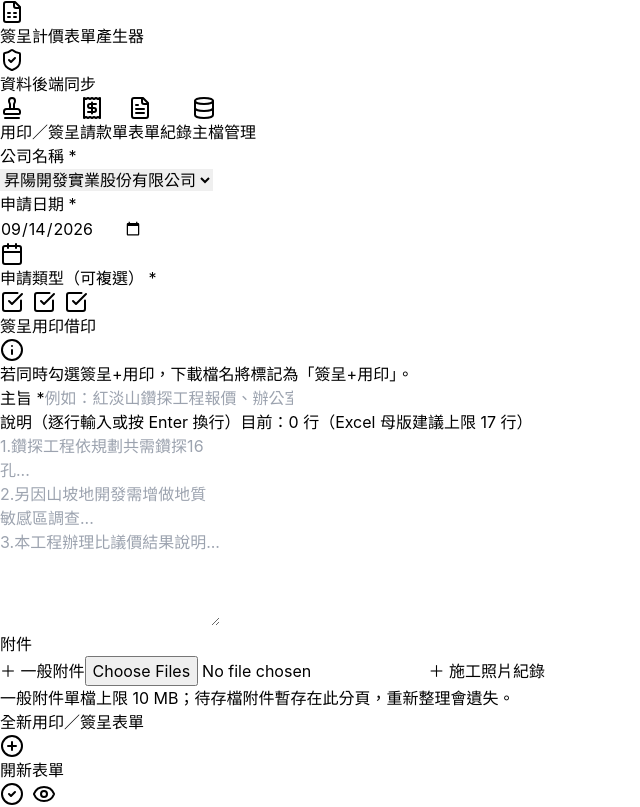
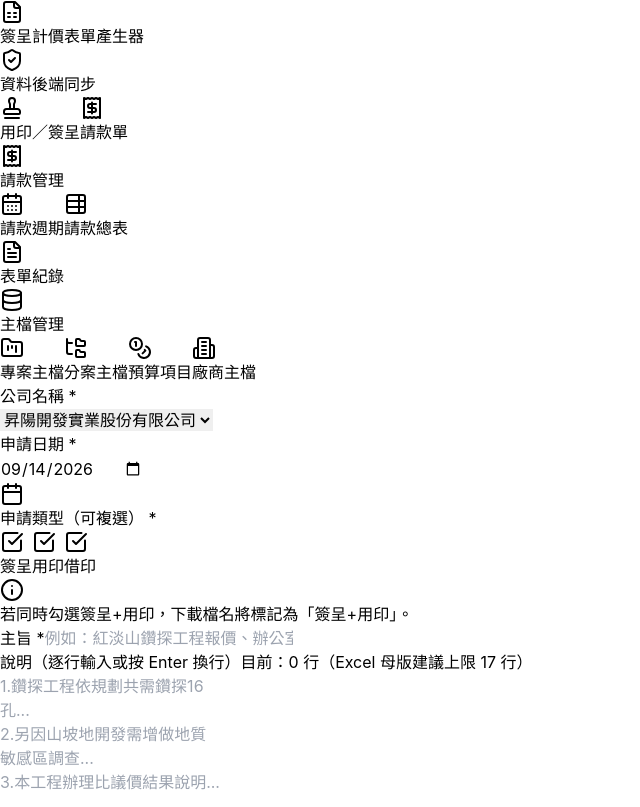
Before and after one commit to kent0925/shenyang, a React (Vite) app: page / in a window 1280 px wide. Shown: the top 807 px of the page, without its empty margins (0-640 px from the left). Built offline with nearby package versions, Linux system fonts and the light colour scheme.

Commit message:
feat(ui): reorganize navigation hierarchy

```diff
--- a/src/App.tsx
+++ b/src/App.tsx
@@ -1,6 +1,6 @@
 import React, { useState, useRef } from 'react';
 import { Header } from './components/layout/Header';
-import { TabNav, FormTab } from './components/layout/TabNav';
+import { TabNav, FormTab, NavigationTarget } from './components/layout/TabNav';
 import { SealApprovalForm } from './components/forms/SealApprovalForm';
 import { PaymentRequestForm } from './components/forms/PaymentRequestForm';
 import { FormRecordsPanel } from './components/forms/FormRecordsPanel';
@@ -8,6 +8,7 @@ import { AttachmentSection } from './components/forms/AttachmentSection';
 import { useFormAttachments } from './services/useFormAttachments';
 import { ATTACHMENT_PARTIAL_FAILURE } from './services/formAttachments';
 import { MasterDataPanel } from './components/master-data/MasterDataPanel';
+import { BillingCyclesPanel } from './components/master-data/BillingCyclesPanel';
 import { PreviewModal } from './components/preview/PreviewModal';
 import { SealApprovalView } from './components/preview/SealApprovalView';
 import { PaymentRequestView } from './components/preview/PaymentRequestView';
@@ -42,6 +43,8 @@ interface PendingArchiveInfo {
 
 const MainApp: React.FC = () => {
   const [activeTab, setActiveTab] = useState<FormTab>('seal');
+  const [claimSection, setClaimSection] = useState<'cycle' | 'summary'>('cycle');
+  const [masterSection, setMasterSection] = useState<'projects' | 'subprojects' | 'budgets' | 'vendors'>('projects');
   const [sealData, setSealData] = useState<SealApprovalData>(INITIAL_SEAL_APPROVAL_DATA);
   const [paymentData, setPaymentData] = useState<PaymentRequestData>(INITIAL_PAYMENT_REQUEST_DATA);
 
@@ -541,12 +544,14 @@ const MainApp: React.FC = () => {
     <div className="min-h-screen flex flex-col bg-slate-100">
       <Header />
 
-      <main className={`flex-1 max-w-5xl w-full mx-auto p-3 sm:p-6 ${activeTab === 'master' || activeTab === 'records' ? 'mb-8' : 'mb-24 sm:mb-20'}`}>
+      <main className={`flex-1 max-w-5xl w-full mx-auto p-3 sm:p-6 ${activeTab === 'master' || activeTab === 'claims' || activeTab === 'records' ? 'mb-8' : 'mb-24 sm:mb-20'}`}>
         <div className="bg-white rounded-2xl shadow-sm border border-slate-200">
           {/* 表單／主檔頁籤切換 */}
-          <TabNav activeTab={activeTab} onChange={(tab) => {
+          <TabNav activeTab={activeTab} claimSection={claimSection} masterSection={masterSection} onChange={(target: NavigationTarget) => {
             if (isProcessing) return;
-            setActiveTab(tab);
+            setActiveTab(target.tab);
+            if (target.tab === 'claims') setClaimSection(target.section);
+            if (target.tab === 'master') setMasterSection(target.section);
             setErrors({});
           }} />
 
@@ -588,8 +593,9 @@ const MainApp: React.FC = () => {
                 onOpenPaymentForm={handleOpenPaymentForm}
               />
             )}
+            {activeTab === 'claims' && <BillingCyclesPanel focusSection={claimSection} />}
             {activeTab === 'master' && (
-              <MasterDataPanel />
+              <MasterDataPanel initialTab={masterSection} />
             )}
             {(activeTab === 'seal' || activeTab === 'payment') && <AttachmentSection
               key={`${activeTab}-${activeTab === 'seal' ? currentSealFormId : currentPaymentFormId}`}
--- a/src/components/layout/TabNav.tsx
+++ b/src/components/layout/TabNav.tsx
@@ -1,24 +1,49 @@
 import React from 'react';
-import { Stamp, Receipt, Database, FileText } from 'lucide-react';
+import {
+  Building2,
+  CalendarDays,
+  Coins,
+  Database,
+  FileText,
+  FolderKanban,
+  FolderTree,
+  Receipt,
+  Stamp,
+  TableProperties,
+} from 'lucide-react';
 
-export type FormTab = 'seal' | 'payment' | 'records' | 'master';
+export type FormTab = 'seal' | 'payment' | 'claims' | 'records' | 'master';
+export type NavigationTarget =
+  | { tab: 'seal' }
+  | { tab: 'payment' }
+  | { tab: 'records' }
+  | { tab: 'claims'; section: 'cycle' | 'summary' }
+  | { tab: 'master'; section: 'projects' | 'subprojects' | 'budgets' | 'vendors' };
 
 interface Props {
   activeTab: FormTab;
-  onChange: (tab: FormTab) => void;
+  claimSection?: 'cycle' | 'summary';
+  masterSection?: 'projects' | 'subprojects' | 'budgets' | 'vendors';
+  onChange: (target: NavigationTarget) => void;
 }
 
-export const TabNav: React.FC<Props> = ({ activeTab, onChange }) => {
+const topLevelClass = (active: boolean) => `flex items-center gap-1.5 sm:gap-2 px-3.5 sm:px-5 py-2 sm:py-2.5 font-medium text-xs sm:text-sm transition-colors border-b-2 -mb-px flex-shrink-0 whitespace-nowrap ${
+  active
+    ? 'border-blue-600 text-blue-600 bg-blue-50/50 rounded-t-lg'
+    : 'border-transparent text-slate-600 hover:text-slate-900 hover:bg-slate-50 rounded-t-lg'
+}`;
+
+const childClass = (active: boolean) => `flex items-center gap-1.5 px-2.5 py-1.5 rounded-md text-xs font-medium transition-colors ${
+  active ? 'bg-blue-100 text-blue-700' : 'text-slate-600 hover:bg-slate-100 hover:text-slate-900'
+}`;
+
+export const TabNav: React.FC<Props> = ({ activeTab, claimSection = 'cycle', masterSection = 'projects', onChange }) => {
   return (
-    <div className="sticky top-16 z-20 flex border-b border-slate-200 bg-white rounded-t-2xl px-2 sm:px-4 pt-2 sm:pt-2.5 overflow-x-auto overflow-y-hidden sm:overflow-x-visible flex-nowrap whitespace-nowrap scrollbar-none">
+    <div className="sticky top-16 z-20 flex items-stretch border-b border-slate-200 bg-white rounded-t-2xl px-2 sm:px-4 pt-2 sm:pt-2.5 overflow-x-auto overflow-y-hidden scrollbar-none">
       <button
         type="button"
-        onClick={() => onChange('seal')}
-        className={`flex items-center gap-1.5 sm:gap-2 px-3.5 sm:px-5 py-2 sm:py-2.5 font-medium text-xs sm:text-sm transition-colors border-b-2 -mb-px flex-shrink-0 whitespace-nowrap ${
-          activeTab === 'seal'
-            ? 'border-blue-600 text-blue-600 bg-blue-50/50 rounded-t-lg'
-            : 'border-transparent text-slate-600 hover:text-slate-900 hover:bg-slate-50 rounded-t-lg'
-        }`}
+        onClick={() => onChange({ tab: 'seal' })}
+        className={topLevelClass(activeTab === 'seal')}
       >
         <Stamp className="w-4 h-4 flex-shrink-0" />
         <span>用印／簽呈</span>
@@ -26,42 +51,38 @@ export const TabNav: React.FC<Props> = ({ activeTab, onChange }) => {
 
       <button
         type="button"
-        onClick={() => onChange('payment')}
-        className={`flex items-center gap-1.5 sm:gap-2 px-3.5 sm:px-5 py-2 sm:py-2.5 font-medium text-xs sm:text-sm transition-colors border-b-2 -mb-px flex-shrink-0 whitespace-nowrap ${
-          activeTab === 'payment'
-            ? 'border-blue-600 text-blue-600 bg-blue-50/50 rounded-t-lg'
-            : 'border-transparent text-slate-600 hover:text-slate-900 hover:bg-slate-50 rounded-t-lg'
-        }`}
+        onClick={() => onChange({ tab: 'payment' })}
+        className={topLevelClass(activeTab === 'payment')}
       >
         <Receipt className="w-4 h-4 flex-shrink-0" />
         <span>請款單</span>
       </button>
 
-      <button
-        type="button"
-        onClick={() => onChange('records')}
-        className={`flex items-center gap-1.5 sm:gap-2 px-3.5 sm:px-5 py-2 sm:py-2.5 font-medium text-xs sm:text-sm transition-colors border-b-2 -mb-px flex-shrink-0 whitespace-nowrap ${
-          activeTab === 'records'
-            ? 'border-blue-600 text-blue-600 bg-blue-50/50 rounded-t-lg'
-            : 'border-transparent text-slate-600 hover:text-slate-900 hover:bg-slate-50 rounded-t-lg'
-        }`}
-      >
-        <FileText className="w-4 h-4 flex-shrink-0" />
-        <span>表單紀錄</span>
+      <div className={`flex flex-col flex-shrink-0 border-b-2 -mb-px ${activeTab === 'claims' ? 'border-blue-600 bg-blue-50/50 rounded-t-lg' : 'border-transparent'}`}>
+        <button type="button" onClick={() => onChange({ tab: 'claims', section: 'cycle' })} className={topLevelClass(activeTab === 'claims')}>
+          <Receipt className="w-4 h-4 flex-shrink-0" /><span>請款管理</span>
+        </button>
+        <div className="flex items-center gap-1 px-2 pb-1">
+          <button type="button" onClick={() => onChange({ tab: 'claims', section: 'cycle' })} className={childClass(activeTab === 'claims' && claimSection === 'cycle')}><CalendarDays className="w-3.5 h-3.5" /><span>請款週期</span></button>
+          <button type="button" onClick={() => onChange({ tab: 'claims', section: 'summary' })} className={childClass(activeTab === 'claims' && claimSection === 'summary')}><TableProperties className="w-3.5 h-3.5" /><span>請款總表</span></button>
+        </div>
+      </div>
+
+      <button type="button" onClick={() => onChange({ tab: 'records' })} className={topLevelClass(activeTab === 'records')}>
+        <FileText className="w-4 h-4 flex-shrink-0" /><span>表單紀錄</span>
       </button>
 
-      <button
-        type="button"
-        onClick={() => onChange('master')}
-        className={`flex items-center gap-1.5 sm:gap-2 px-3.5 sm:px-5 py-2 sm:py-2.5 font-medium text-xs sm:text-sm transition-colors border-b-2 -mb-px flex-shrink-0 whitespace-nowrap ${
-          activeTab === 'master'
-            ? 'border-blue-600 text-blue-600 bg-blue-50/50 rounded-t-lg'
-            : 'border-transparent text-slate-600 hover:text-slate-900 hover:bg-slate-50 rounded-t-lg'
-        }`}
-      >
-        <Database className="w-4 h-4 flex-shrink-0" />
-        <span>主檔管理</span>
-      </button>
+      <div className={`flex flex-col flex-shrink-0 border-b-2 -mb-px ${activeTab === 'master' ? 'border-blue-600 bg-blue-50/50 rounded-t-lg' : 'border-transparent'}`}>
+        <button type="button" onClick={() => onChange({ tab: 'master', section: 'projects' })} className={topLevelClass(activeTab === 'master')}>
+          <Database className="w-4 h-4 flex-shrink-0" /><span>主檔管理</span>
+        </button>
+        <div className="flex items-center gap-1 px-2 pb-1">
+          <button type="button" onClick={() => onChange({ tab: 'master', section: 'projects' })} className={childClass(activeTab === 'master' && masterSection === 'projects')}><FolderKanban className="w-3.5 h-3.5" /><span>專案主檔</span></button>
+          <button type="button" onClick={() => onChange({ tab: 'master', section: 'subprojects' })} className={childClass(activeTab === 'master' && masterSection === 'subprojects')}><FolderTree className="w-3.5 h-3.5" /><span>分案主檔</span></button>
+          <button type="button" onClick={() => onChange({ tab: 'master', section: 'budgets' })} className={childClass(activeTab === 'master' && masterSection === 'budgets')}><Coins className="w-3.5 h-3.5" /><span>預算項目</span></button>
+          <button type="button" onClick={() => onChange({ tab: 'master', section: 'vendors' })} className={childClass(activeTab === 'master' && masterSection === 'vendors')}><Building2 className="w-3.5 h-3.5" /><span>廠商主檔</span></button>
+        </div>
+      </div>
     </div>
   );
 };
--- a/src/components/master-data/MasterDataPanel.tsx
+++ b/src/components/master-data/MasterDataPanel.tsx
@@ -5,24 +5,31 @@
  * 提供「專案主檔」與「廠商主檔」切換頁籤，作為統一之主檔管理入口。
  */
 
-import React, { useState } from 'react';
+import React, { useEffect, useState } from 'react';
 import { ProjectsPanel } from './ProjectsPanel';
 import { VendorsPanel } from './VendorsPanel';
 import { BudgetItemsPanel } from './BudgetItemsPanel';
 import { SubProjectsPanel } from './SubProjectsPanel';
-import { BillingCyclesPanel } from './BillingCyclesPanel';
-import { FolderKanban, Building2, Coins, FolderTree, CalendarDays } from 'lucide-react';
+import { FolderKanban, Building2, Coins, FolderTree } from 'lucide-react';
 
-export type MasterDataTab = 'projects' | 'subprojects' | 'vendors' | 'budgets' | 'billing';
+export type MasterDataTab = 'projects' | 'subprojects' | 'vendors' | 'budgets';
 
-export const MasterDataPanel: React.FC = () => {
-  const [activeTab, setActiveTab] = useState<MasterDataTab>('projects');
+interface Props {
+  initialTab?: MasterDataTab;
+}
+
+export const MasterDataPanel: React.FC<Props> = ({ initialTab = 'projects' }) => {
+  const [activeTab, setActiveTab] = useState<MasterDataTab>(initialTab);
+
+  useEffect(() => {
+    setActiveTab(initialTab);
+  }, [initialTab]);
 
   return (
     <div className="space-y-6">
       {/* 內部子頁籤 (Segmented Control) */}
       <div className="flex flex-col sm:flex-row items-stretch sm:items-center justify-between border-b border-slate-200 pb-3 gap-2">
-        <div className="w-full sm:w-auto grid grid-cols-5 sm:flex sm:items-center gap-1 sm:gap-2 bg-slate-100 p-1 rounded-xl">
+        <div className="w-full sm:w-auto grid grid-cols-4 sm:flex sm:items-center gap-1 sm:gap-2 bg-slate-100 p-1 rounded-xl">
           <button
             type="button"
             onClick={() => setActiveTab('projects')}
@@ -36,8 +43,6 @@ export const MasterDataPanel: React.FC = () => {
             <span className="hidden sm:inline">專案主檔</span>
             <span className="sm:hidden inline">專案</span>
           </button>
-          <button type="button" onClick={() => setActiveTab('billing')} className={`flex items-center justify-center gap-1.5 px-2.5 sm:px-4 py-2 rounded-lg text-xs sm:text-sm font-semibold transition ${activeTab === 'billing' ? 'bg-white text-blue-700 shadow-sm' : 'text-slate-600 hover:text-slate-900'}`}><CalendarDays className="w-4 h-4" /><span className="hidden sm:inline">請款週期／總表</span><span className="sm:hidden">週期</span></button>
-
           <button type="button" onClick={() => setActiveTab('subprojects')} className={`flex items-center justify-center gap-1.5 px-2.5 sm:px-4 py-2 rounded-lg text-xs sm:text-sm font-semibold transition ${activeTab === 'subprojects' ? 'bg-white text-blue-700 shadow-sm' : 'text-slate-600 hover:text-slate-900'}`}><FolderTree className="w-4 h-4" /><span className="hidden sm:inline">分案主檔</span><span className="sm:hidden">分案</span></button>
 
           <button
@@ -74,7 +79,6 @@ export const MasterDataPanel: React.FC = () => {
           {activeTab === 'subprojects' && '管理主專案下的固定兩層分案資料'}
           {activeTab === 'vendors' && '維護常用受款廠商、統編與銀行匯款帳戶'}
           {activeTab === 'budgets' && '維護各年度專案預算編列、指定廠商與執行額度'}
-          {activeTab === 'billing' && '維護請款規則版本並依已保存期別查看請款總表'}
         </div>
       </div>
 
@@ -83,7 +87,6 @@ export const MasterDataPanel: React.FC = () => {
       {activeTab === 'subprojects' && <SubProjectsPanel />}
       {activeTab === 'vendors' && <VendorsPanel />}
       {activeTab === 'budgets' && <BudgetItemsPanel />}
-      {activeTab === 'billing' && <BillingCyclesPanel />}
     </div>
   );
 };
```
Also changed, not shown: src/components/master-data/BillingCyclesPanel.tsx (+11 -3 lines).
